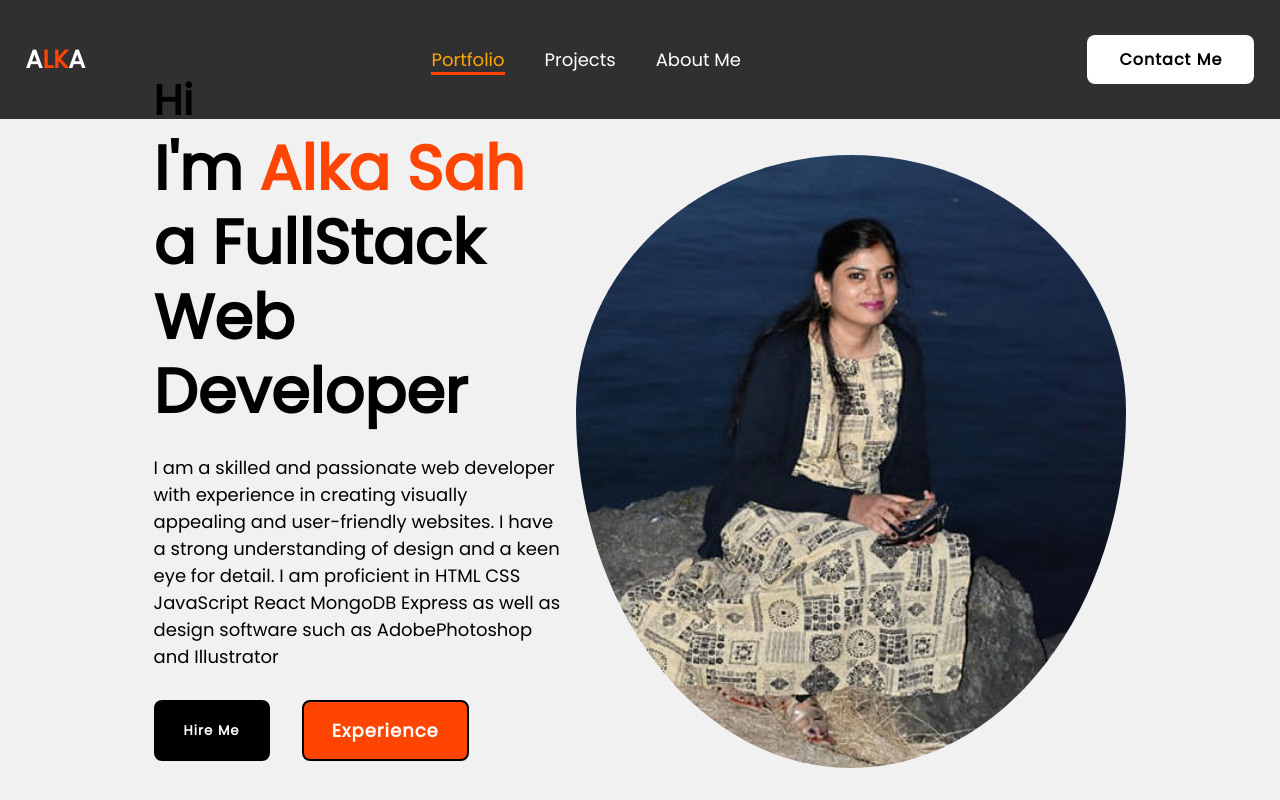
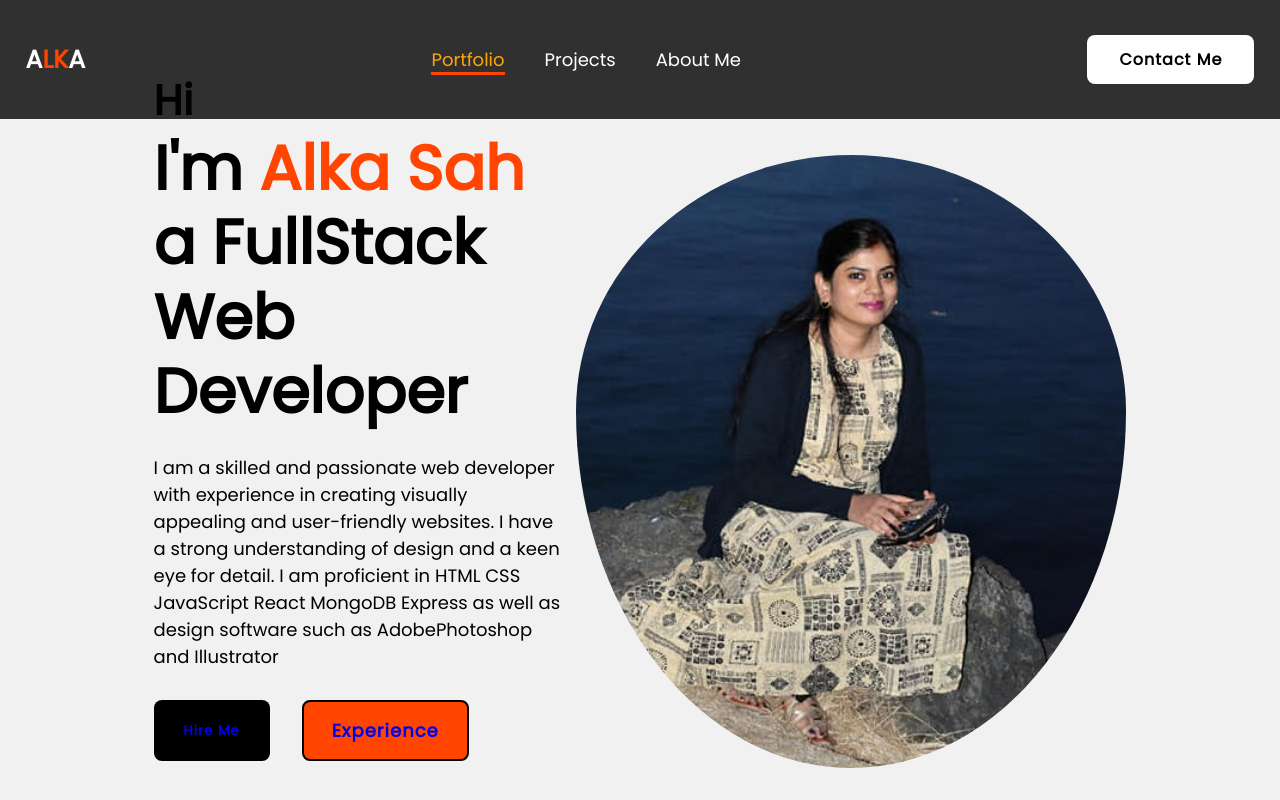
Before and after one commit to alka485/Portfolio_Site, a React (Vite) app: page / in a window 1280 px wide. Shown: the top 800 px of the page. Built offline with nearby package versions, Linux system fonts and the light colour scheme.

Commit message:
modification saved

```diff
--- a/src/component/About.jsx
+++ b/src/component/About.jsx
@@ -11,7 +11,7 @@ const About = () => {
         <h2 className="heading">About<span>Me</span></h2>
         {/* <h3>FullStack<span>Developer</span></h3> */}
         <p> I take pride in my keen attention to detail, ensuring my work is pixel-perfect. I am excited to bring my skills and experience to help businesses achieve their goals by creating a compelling and strong online presence</p>
-        <a href="#" className='btn-2'>Experience</a>
+        <a href="/projects" className='btn-2'>Experience</a>
       </div>
     </div>
   )
--- a/src/component/Home.jsx
+++ b/src/component/Home.jsx
@@ -11,8 +11,8 @@ const Home = () => {
             <h1>I'm<span> Alka Sah</span> a FullStack Web Developer</h1>
             <p>I am a skilled and passionate web developer with experience in creating visually appealing and user-friendly websites. I have a strong understanding of design and a keen eye for detail. I am proficient in HTML CSS JavaScript React MongoDB Express as well as design software such as AdobePhotoshop and Illustrator</p>
             <div className="btn-box">
-                <button className="btn-1">Hire Me</button>
-                <button className='btn-2'>Experience</button>
+                <button className="btn-1"><a href='/contact'>Hire Me</a></button>
+                <button className='btn-2'><a href='/projects'>Experience</a></button>
             </div>
       </div>
       <div className="img-box">
```
